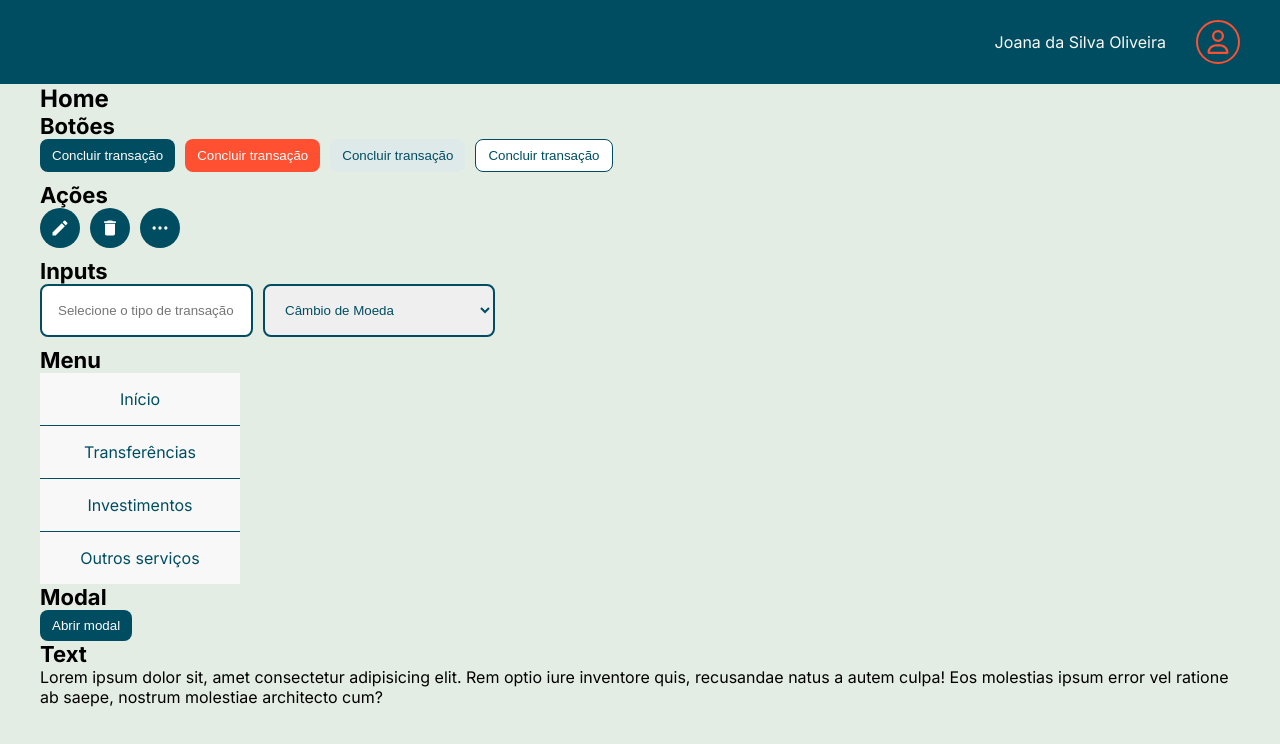
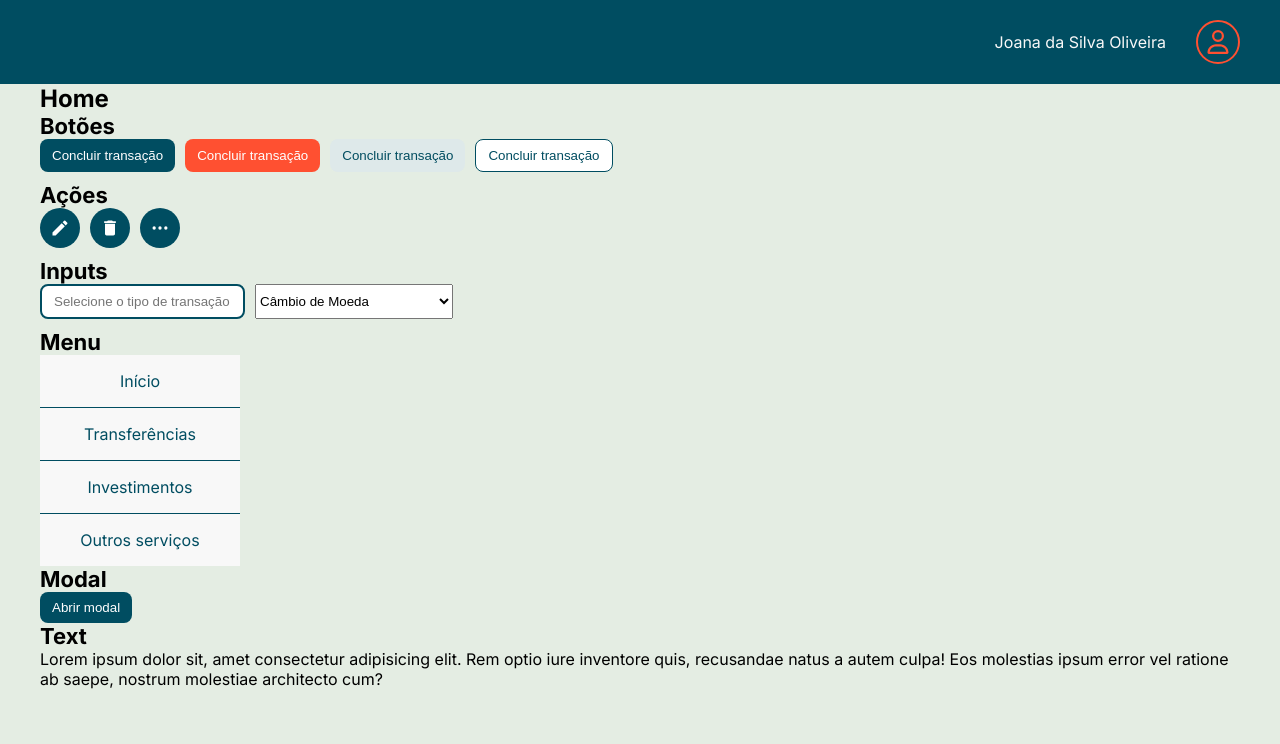
Before and after one commit to bytebank-postech/bytebank-app, a Next.js app: page / in a window 1280 px wide. Shown: the top 744 px of the page. Built offline with nearby package versions, Linux system fonts and the light colour scheme.

Commit message:
feat: adição do component input no storybook

```diff
--- a/src/app/page.tsx
+++ b/src/app/page.tsx
@@ -1,9 +1,10 @@
 'use client'
 import Action from '@/components/ui/action/action'
-import Input from '@/components/transactions/inputs/input'
+// import Input from '@/components/transactions/inputs/input/input'
 import Select from '@/components/transactions/inputs/select'
 import Menu from '@/components/layout/menu/menu'
 import { Button } from '@/components/ui'
+import { Input } from '@/components/transactions/inputs'
 import Modal from '@/components/ui/modal/modal'
 import Text from '@/components/ui/text/text'
 function openDialog() {
@@ -43,7 +44,7 @@ export default function Home() {
         </Text>
         <div style={{ display: 'flex', gap: '10px', marginBottom: '10px' }}>
           <Input
-            inputType="select"
+            type="text"
             placeholder="Selecione o tipo de transação"
           ></Input>
           <Select
@@ -70,7 +71,8 @@ export default function Home() {
             Modal
           </Text>
           <Input
-            inputType="select"
+            id="teste"
+            type="text"
             placeholder="Selecione o tipo de transação"
           ></Input>
           <Select
--- /dev/null
+++ b/src/components/transactions/inputs/index.ts
@@ -0,0 +1 @@
+export { default as Input } from './input/input'
--- a/src/components/transactions/inputs/input.tsx
+++ /dev/null
@@ -1,12 +0,0 @@
-import './input.scss'
-type inputProps = {
-  placeholder: string
-  inputType: string
-}
-
-export default function Input({
-  placeholder,
-  inputType,
-}: Readonly<inputProps>) {
-  return <input type={inputType} placeholder={placeholder}></input>
-}
--- /dev/null
+++ b/src/components/transactions/inputs/input/Input.module.scss
@@ -0,0 +1,59 @@
+@use '@/styles/colors.scss' as *;
+
+.input {
+  border-radius: 8px;
+  border: none;
+  //   cursor: pointer;
+
+  &:disabled {
+    cursor: not-allowed;
+    pointer-events: none;
+    opacity: 0.8;
+    // cores
+  }
+
+  &.medium {
+    padding: 8px 12px;
+  }
+
+  &.large {
+    padding: 12px 16px;
+  }
+
+  &.fullwidth {
+    width: 100%;
+  }
+
+  &.default {
+    border: 2px solid $primary;
+    color: $primary;
+    &:focus {
+      outline: 2px solid $primary-action;
+    }
+  }
+
+  &.secondary {
+    border: 2px solid $secondary;
+    color: $secondary;
+    &:focus {
+      outline: 2px solid $secondary-action;
+    }
+  }
+
+  &.outline {
+    background-color: $white;
+    border: solid 1px $primary;
+    color: $primary;
+    &:focus {
+      outline: 2px solid $primary-action;
+    }
+  }
+
+  &.ghost {
+    background-color: $tertiary;
+    color: $typography-active;
+    &:focus {
+      outline: 2px solid $tertiary-action;
+    }
+  }
+}
--- /dev/null
+++ b/src/components/transactions/inputs/input/input.tsx
@@ -0,0 +1,22 @@
+import { getClassnames } from '@/utils'
+import styles from './Input.module.scss'
+import { InputProps } from './Input.types'
+// import '../input.scss'
+
+export default function Input({
+  size = 'medium',
+  variant = 'default',
+  fullWidth,
+  disabled,
+  children,
+  ...props
+}: InputProps) {
+  const classnames = getClassnames(
+    styles.input,
+    size && styles[size],
+    variant && styles[variant],
+    fullWidth && styles.fullwidth,
+    disabled && styles.disabled
+  )
+  return <input className={classnames} {...props}></input>
+}
```
Also changed, not shown: src/components/transactions/inputs/input/Input.types.ts (added, +7 -0 lines), 1 other file (tests, documents, lock files or other folders).
